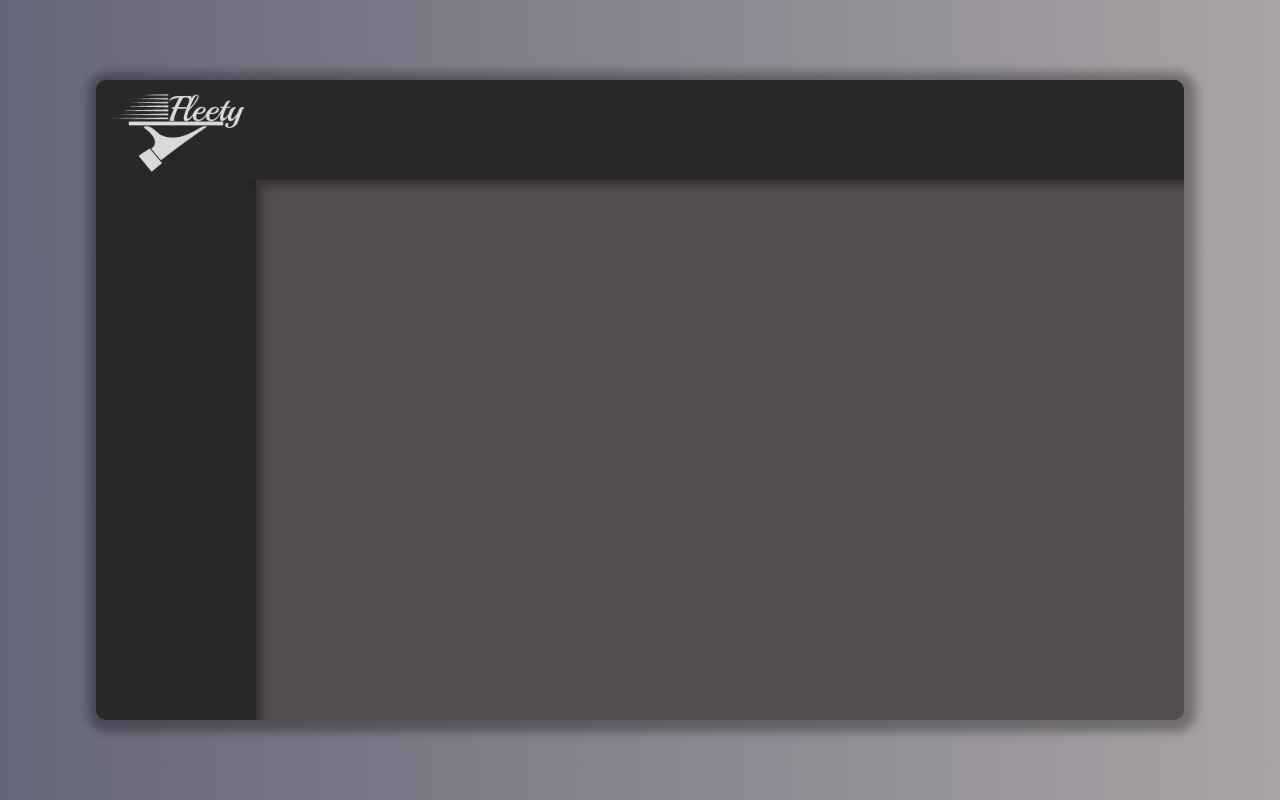
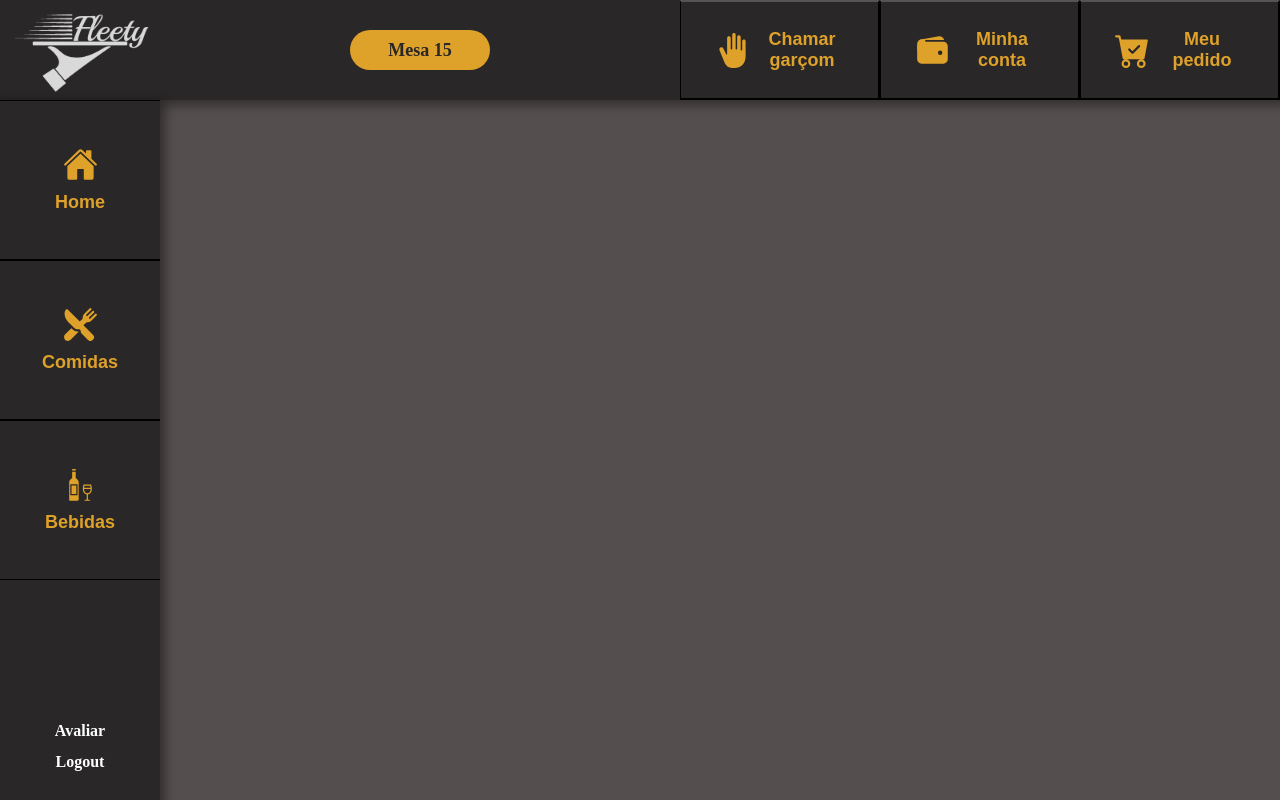
Before and after one commit to FilipeGarroteDev/Fleety-AutoService-Fullstack, a React (Create React App) app: page / in a window 1280 px wide. Built offline with nearby package versions, Linux system fonts and the light colour scheme.

Commit message:
feat: added top menu layout with buttons

```diff
--- a/src/common/GlobalStyle.js
+++ b/src/common/GlobalStyle.js
@@ -9,6 +9,8 @@ export default createGlobalStyle`
     box-sizing: border-box;
     width: 100vw;
     height: 100vh;
+    background-color: #544E4E;
+
   }
 
 `;
--- a/src/common/MainContainer.js
+++ /dev/null
@@ -1,12 +0,0 @@
-import styled from 'styled-components';
-
-export default styled.section`
-  position: relative;
-  width: 85%;
-  height: 80%;
-  background-color: #544E4E;
-  box-shadow: 2px 2px 10px 10px rgba(0, 0, 0, 0.3);
-  border-radius: 10px;
-  overflow: hidden;
-  display: flex;
-`;
--- a/src/common/Wrapper.js
+++ /dev/null
@@ -1,10 +0,0 @@
-import styled from 'styled-components';
-
-export default styled.main`
-  width: 100vw;
-  height: 100vh;
-  background: linear-gradient(to right, #656679, #a8a3a5);
-  display: flex;
-  justify-content: center;
-  align-items: center;
-`;
--- a/src/components/Dashboard/Logo/index.jsx
+++ /dev/null
@@ -1,28 +0,0 @@
-import styled from 'styled-components';
-import fleetyLogo from '../../../assets/images/fleetyLogo.png';
-
-export default function Logo() {
-  return (
-    <Container>
-      <img src={fleetyLogo} alt="logo" />
-    </Container>
-  );
-}
-
-const Container = styled.aside`
-  width: 160px;
-  height: 100px;
-  background-color: #292727;
-  position: absolute;
-  top: 0;
-  left: 0;
-  display: flex;
-  align-items: center;
-  justify-content: center;
-  z-index: 10;
-
-  > img {
-    width: 160px;
-    height: 100px;
-  }
-`;
--- /dev/null
+++ b/src/components/Dashboard/Menus/NavigationBar.jsx
@@ -0,0 +1,103 @@
+import styled from 'styled-components';
+import { GiWineBottle } from 'react-icons/gi';
+import { IoRestaurant, IoHome } from 'react-icons/io5';
+
+export default function NavigationBar() {
+  return (
+    <Container>
+      <ButtonsContainer>
+        <button>
+          <IoHome />
+          <span>Home</span>
+        </button>
+        <button>
+          <IoRestaurant />
+          <span>Comidas</span>
+        </button>
+        <button>
+          <GiWineBottle />
+          <span>Bebidas</span>
+        </button>
+      </ButtonsContainer>
+      <div>
+        <p>Avaliar</p>
+        <p>Logout</p>
+      </div>
+    </Container>
+  );
+}
+
+const Container = styled.aside`
+  padding-bottom: 130px;
+  display: flex;
+  flex-direction: column;
+  justify-content: space-between;
+  width: 160px;
+  height: 100%;
+  background-color: #292727;
+  box-shadow: 0 6px 10px 5px rgba(0, 0, 0, 0.4);
+  position: fixed;
+  bottom: 0;
+  top: 100px;
+  left: 0;
+  z-index: 1;
+
+  > div {
+    width: 100%;
+    height: auto;
+    display: flex;
+    flex-direction: column;
+    align-items: center;
+    justify-content: center;
+    gap: 15px;
+
+    p {
+      color: #ffffff;
+      font-size: 16px;
+      font-weight: 700;
+
+      &:hover {
+        cursor: pointer;
+        text-decoration: underline;
+      }
+    }
+  }
+`;
+
+const ButtonsContainer = styled.nav`
+  display: flex;
+  flex-direction: column;
+  width: 100%;
+  height: auto;
+
+  > button {
+    display: flex;
+    flex-direction: column;
+    align-items: center;
+    justify-content: center;
+    gap: 10px;
+    width: 100%;
+    height: 160px;
+    border: none;
+    border-top: 0.5px solid #000000;
+    border-bottom: 0.5px solid #000000;
+    background-color: #292727;
+
+    > svg {
+      color: #dea12a;
+      font-size: 35px;
+    }
+
+    > span {
+      width: 85px;
+      color: #dea12a;
+      font-size: 18px;
+      font-weight: 700;
+    }
+
+    &:hover {
+      cursor: pointer;
+      background-color: #121111;
+    }
+  }
+`;
--- /dev/null
+++ b/src/components/Dashboard/Menus/TopMenu.jsx
@@ -0,0 +1,92 @@
+import styled from 'styled-components';
+import fleetyLogo from '../../../assets/images/fleetyLogo.png';
+import { IoHandRight, IoWallet } from 'react-icons/io5';
+import { BsFillCartCheckFill } from 'react-icons/bs';
+
+export default function TopMenu() {
+  return (
+    <Container>
+      <img src={fleetyLogo} alt="logo" />
+      <div>Mesa 15</div>
+      <ButtonsContainer>
+        <button>
+          <IoHandRight />
+          <span>Chamar garçom</span>
+        </button>
+        <button>
+          <IoWallet />
+          <span>Minha conta</span>
+        </button>
+        <button>
+          <BsFillCartCheckFill />
+          <span>Meu pedido</span>
+        </button>
+      </ButtonsContainer>
+    </Container>
+  );
+}
+
+const Container = styled.aside`
+  display: flex;
+  justify-content: space-between;
+  align-items: center;
+  width: 100%;
+  height: 100px;
+  background-color: #292727;
+  box-shadow: 6px 0 10px 5px rgba(0, 0, 0, 0.4);
+  position: fixed;
+  top: 0;
+  left: 0;
+
+  > img {
+    width: 160px;
+    height: 100px;
+  }
+
+  > div {
+    display: flex;
+    justify-content: center;
+    align-items: center;
+    width: 140px;
+    height: 40px;
+    border-radius: 30px;
+    background-color: #dea12a;
+    color: #292727;
+    font-size: 18px;
+    font-weight: 700;
+  }
+`;
+
+const ButtonsContainer = styled.nav`
+  display: flex;
+  width: auto;
+  height: 100%;
+
+  > button {
+    display: flex;
+    align-items: center;
+    justify-content: center;
+    gap: 10px;
+    width: 200px;
+    height: 100%;
+    border-left: 0.5px solid #000000;
+    background-color: #292727;
+
+    > svg {
+      color: #dea12a;
+      font-size: 35px;
+    }
+
+    > span {
+      width: 85px;
+      color: #dea12a;
+      font-size: 18px;
+      font-weight: 700;
+    }
+
+    &:hover {
+      cursor: pointer;
+      background-color: #121111;
+    }
+  }
+`;
--- /dev/null
+++ b/src/components/Dashboard/Menus/index.jsx
@@ -0,0 +1,11 @@
+import NavigationBar from './NavigationBar';
+import TopMenu from './TopMenu';
+
+export default function Menus() {
+  return (
+    <>
+      <TopMenu />
+      <NavigationBar />
+    </>
+  );
+}
--- a/src/components/Dashboard/NavigationBar/index.jsx
+++ /dev/null
@@ -1,16 +0,0 @@
-import styled from 'styled-components';
-
-export default function NavigationBar() {
-  return <Container></Container>;
-}
-
-const Container = styled.aside`
-  width: 160px;
-  height: 100%;
-  background-color: #292727;
-  box-shadow: 0 6px 10px 5px rgba(0,0,0,0.4);
-  position: absolute;
-  bottom: 0;
-  top: 100px;
-  left: 0;
-`;
--- a/src/components/Dashboard/TopMenu/index.jsx
+++ /dev/null
@@ -1,15 +0,0 @@
-import styled from 'styled-components';
-
-export default function TopMenu() {
-  return <Container></Container>;
-}
-
-const Container = styled.aside`
-  width: 100%;
-  height: 100px;
-  background-color: #292727;
-  box-shadow: 6px 0 10px 5px rgba(0,0,0,0.4);
-  position: absolute;
-  top: 0;
-  left: 160px;
-`;
--- a/src/pages/Home/index.jsx
+++ b/src/pages/Home/index.jsx
@@ -1,17 +1,9 @@
-import MainContainer from '../../common/MainContainer';
-import Wrapper from '../../common/Wrapper';
-import Logo from '../../components/Dashboard/Logo';
-import NavigationBar from '../../components/Dashboard/NavigationBar';
-import TopMenu from '../../components/Dashboard/TopMenu';
+import Menus from '../../components/Dashboard/Menus';
 
 export default function Home() {
   return (
-    <Wrapper>
-      <MainContainer>
-        <Logo />
-        <NavigationBar/>
-        <TopMenu/>
-      </MainContainer>
-    </Wrapper>
+    <>
+      <Menus />
+    </>
   );
 }
```
